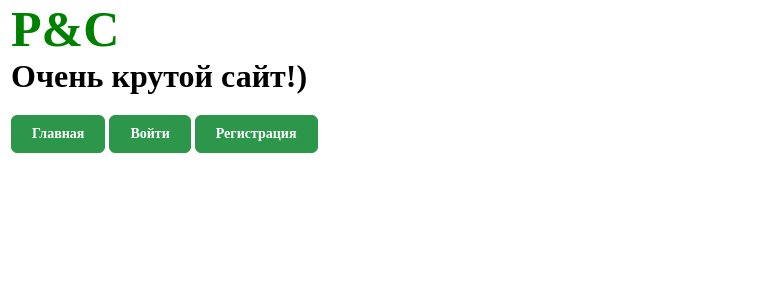
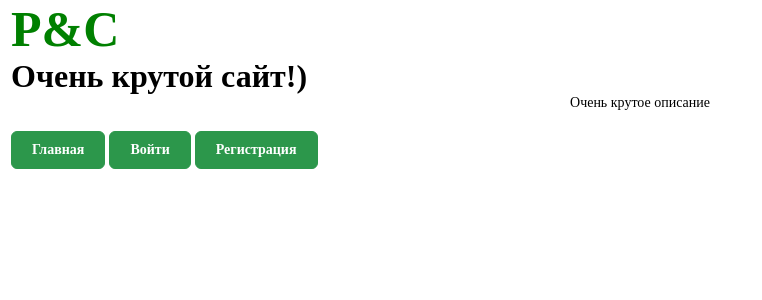
Before and after one commit to evgeniVenkov/WebSite, a Django app: page / in a window 1280 px wide. Shown: the top 300 px of the page, without its empty margins (0-762 px from the left). Run offline with Django 5.2, Linux system fonts and the light colour scheme.

Commit message:
add desc

```diff
--- a/website/templates/home/home.html
+++ b/website/templates/home/home.html
@@ -2,4 +2,5 @@
 
 <h1>Очень крутой сайт!)</h1>
 
+<p>Очень крутое описание</p>
 {%endblock%}
```
